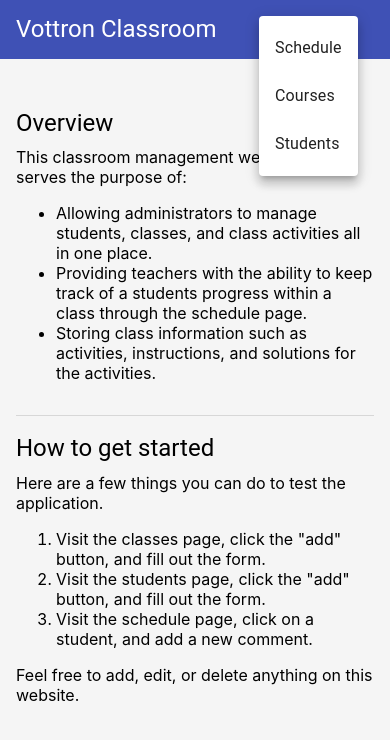
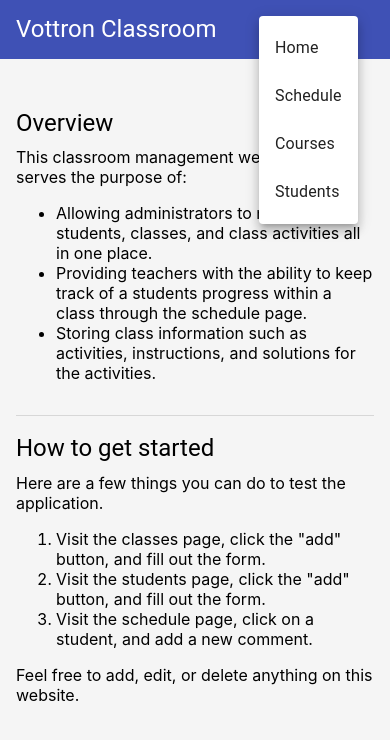
Before and after one commit to P-Corn/vottron-client, a React (Create React App) app: page / in a window 390 px wide. Both pictures are taken after a click on the button "menu". Shown: the top 740 px of the page. Built offline with nearby package versions, Linux system fonts and the light colour scheme; the HTML template or start-up script is replaced by a standard one.

Commit message:
added home link to mobile navbar

```diff
--- a/src/Nav.js
+++ b/src/Nav.js
@@ -79,6 +79,7 @@ const Nav = ({history}) => {
                 open={open}
                 onClose={() => setAnchorEl(null)}
               >
+                <MenuItem onClick={() => handleMenuClick('/')}>Home</MenuItem>
                 <MenuItem onClick={() => handleMenuClick('/schedule')}>Schedule</MenuItem>
                 <MenuItem onClick={() => handleMenuClick('/courses')}>Courses</MenuItem>
                 <MenuItem onClick={() => handleMenuClick('/students')}>Students</MenuItem>
```
